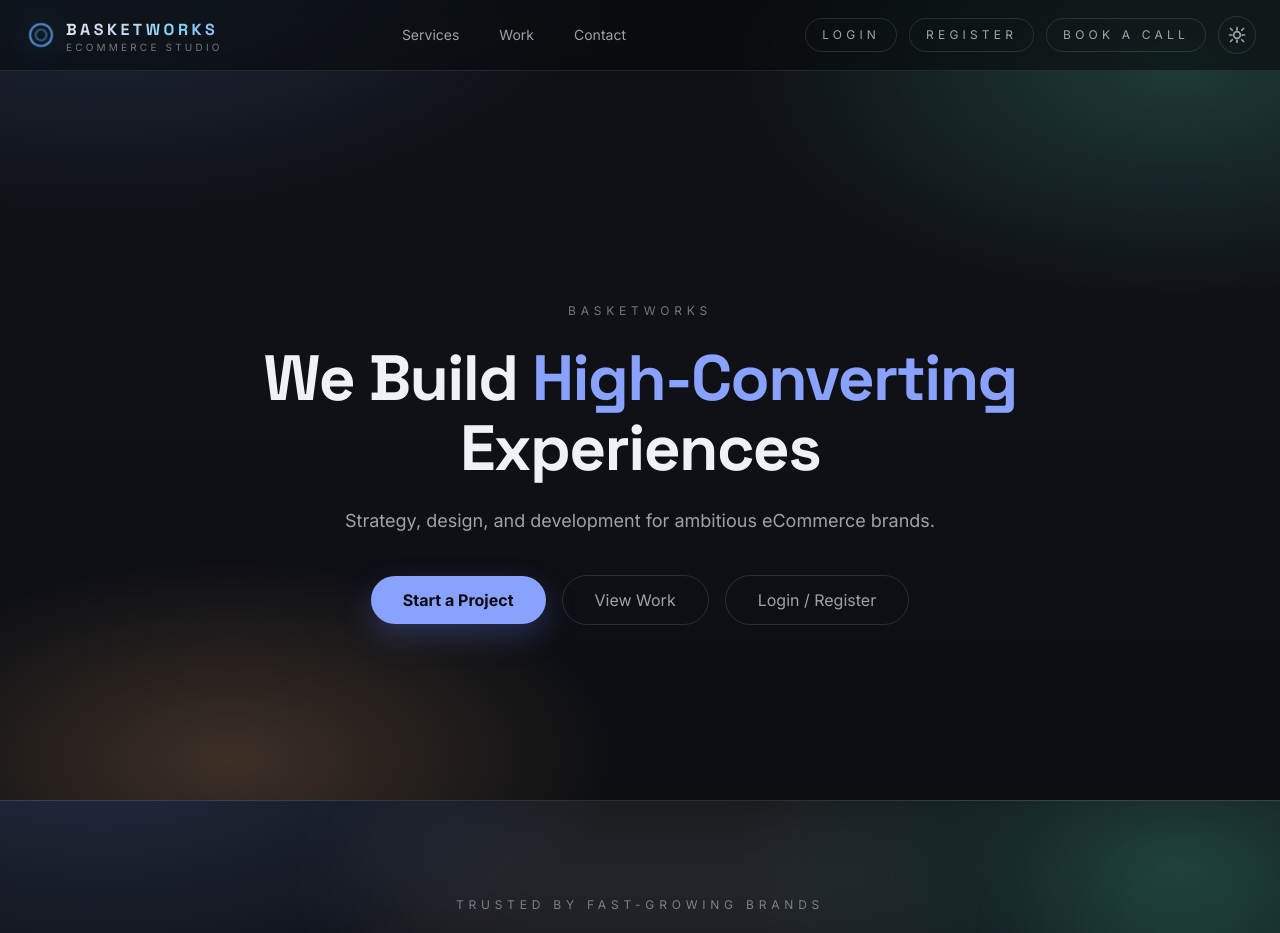
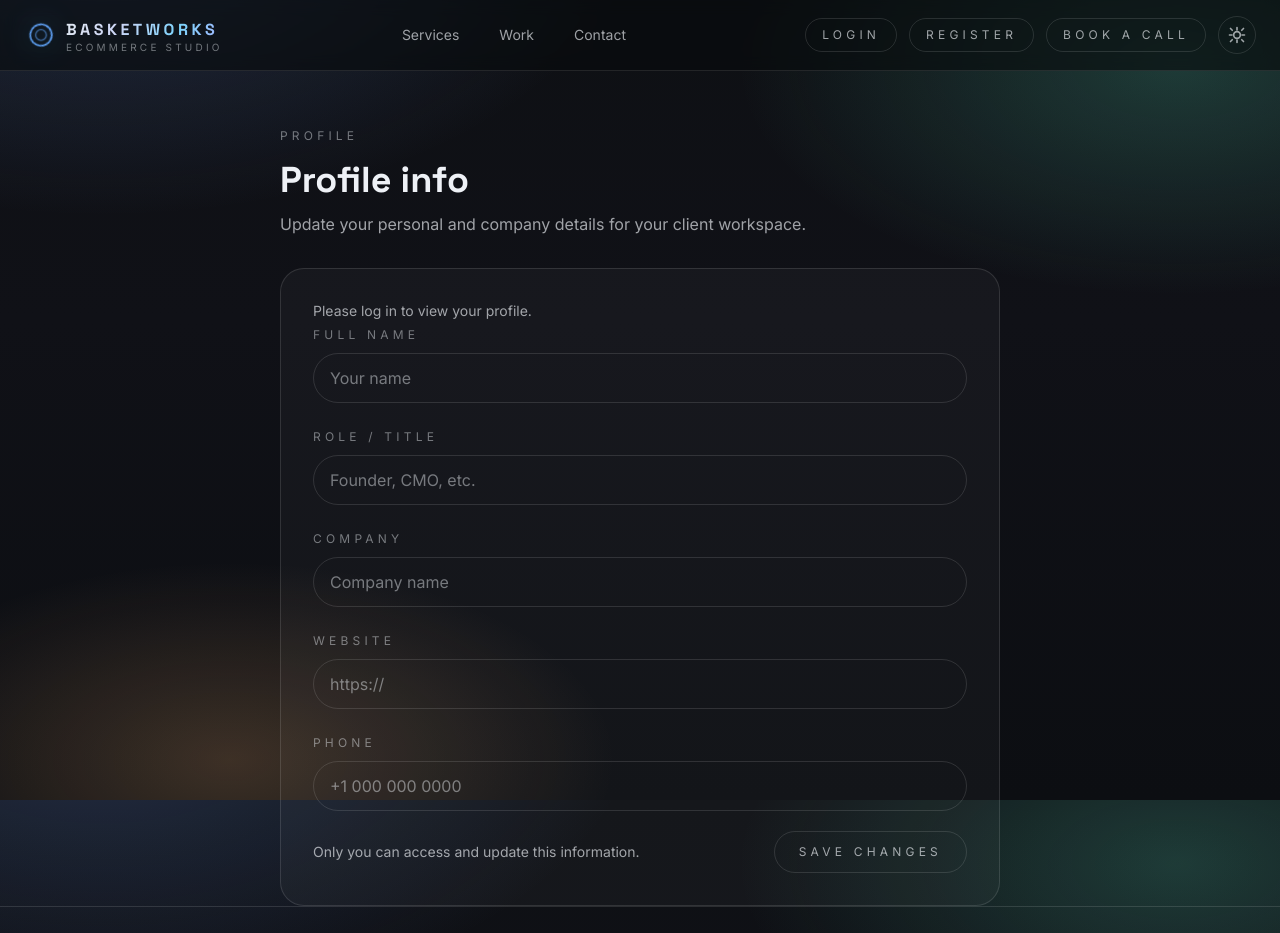
Before and after one commit to Mujahid137/basketworks, a React (Vite) app: page /profile in a window 1280 px wide. Shown: the top 933 px of the page. Built offline with nearby package versions, Linux system fonts and the light colour scheme; no server answers.

Commit message:
Add profile page

```diff
--- /dev/null
+++ b/pages/Profile.tsx
@@ -0,0 +1,199 @@
+import { useEffect, useState } from "react";
+import Navbar from "../src/components/Navbar";
+import Footer from "../src/components/Footer";
+import { supabase } from "../src/lib/supabaseClient";
+
+type ProfileForm = {
+  full_name: string;
+  role: string;
+  company: string;
+  website: string;
+  phone: string;
+};
+
+const emptyProfile: ProfileForm = {
+  full_name: "",
+  role: "",
+  company: "",
+  website: "",
+  phone: "",
+};
+
+export default function Profile() {
+  const [profile, setProfile] = useState<ProfileForm>(emptyProfile);
+  const [loading, setLoading] = useState(true);
+  const [saving, setSaving] = useState(false);
+  const [notice, setNotice] = useState<string | null>(null);
+
+  useEffect(() => {
+    let active = true;
+    const load = async () => {
+      try {
+        const { data: sessionData } = await supabase.auth.getSession();
+        const user = sessionData.session?.user;
+        if (!user) {
+          setNotice("Please log in to view your profile.");
+          return;
+        }
+        const { data, error } = await supabase
+          .from("profiles")
+          .select("full_name, role, company, website, phone")
+          .eq("id", user.id)
+          .single();
+        if (error) throw error;
+        if (active && data) {
+          setProfile({
+            full_name: data.full_name ?? "",
+            role: data.role ?? "",
+            company: data.company ?? "",
+            website: data.website ?? "",
+            phone: data.phone ?? "",
+          });
+        }
+      } catch (err: any) {
+        if (active) {
+          setNotice(err?.message || "Unable to load profile.");
+        }
+      } finally {
+        if (active) setLoading(false);
+      }
+    };
+    load();
+    return () => {
+      active = false;
+    };
+  }, []);
+
+  const handleChange = (field: keyof ProfileForm, value: string) => {
+    setProfile((prev) => ({ ...prev, [field]: value }));
+  };
+
+  const handleSave = async () => {
+    setSaving(true);
+    setNotice(null);
+    try {
+      const { data: sessionData } = await supabase.auth.getSession();
+      const user = sessionData.session?.user;
+      if (!user) {
+        setNotice("Please log in to save changes.");
+        return;
+      }
+      const { error } = await supabase
+        .from("profiles")
+        .update({
+          full_name: profile.full_name || null,
+          role: profile.role || null,
+          company: profile.company || null,
+          website: profile.website || null,
+          phone: profile.phone || null,
+        })
+        .eq("id", user.id);
+      if (error) throw error;
+      setNotice("Profile updated.");
+    } catch (err: any) {
+      setNotice(err?.message || "Save failed.");
+    } finally {
+      setSaving(false);
+    }
+  };
+
+  return (
+    <>
+      <Navbar />
+      <section className="min-h-screen pt-32 pb-24">
+        <div className="max-w-3xl mx-auto px-6">
+          <p className="text-xs uppercase tracking-[0.35em] theme-subtle">
+            Profile
+          </p>
+          <h1 className="mt-4 text-3xl md:text-4xl font-semibold font-display">
+            Profile info
+          </h1>
+          <p className="mt-3 theme-muted">
+            Update your personal and company details for your client workspace.
+          </p>
+
+          <div className="mt-8 rounded-3xl p-6 md:p-8 theme-card">
+            {notice && <p className="mb-6 text-sm theme-muted">{notice}</p>}
+            <div className="grid gap-5">
+              <div>
+                <label className="text-xs uppercase tracking-[0.35em] theme-subtle">
+                  Full name
+                </label>
+                <input
+                  value={profile.full_name}
+                  onChange={(event) => handleChange("full_name", event.target.value)}
+                  placeholder="Your name"
+                  className="mt-2 w-full rounded-full px-4 py-3 theme-input-pill"
+                  disabled={loading}
+                />
+              </div>
+              <div>
+                <label className="text-xs uppercase tracking-[0.35em] theme-subtle">
+                  Role / Title
+                </label>
+                <input
+                  value={profile.role}
+                  onChange={(event) => handleChange("role", event.target.value)}
+                  placeholder="Founder, CMO, etc."
+                  className="mt-2 w-full rounded-full px-4 py-3 theme-input-pill"
+                  disabled={loading}
+                />
+              </div>
+              <div>
+                <label className="text-xs uppercase tracking-[0.35em] theme-subtle">
+                  Company
+                </label>
+                <input
+                  value={profile.company}
+                  onChange={(event) => handleChange("company", event.target.value)}
+                  placeholder="Company name"
+                  className="mt-2 w-full rounded-full px-4 py-3 theme-input-pill"
+                  disabled={loading}
+                />
+              </div>
+              <div className="grid gap-5 md:grid-cols-2">
+                <div>
+                  <label className="text-xs uppercase tracking-[0.35em] theme-subtle">
+                    Website
+                  </label>
+                  <input
+                    value={profile.website}
+                    onChange={(event) => handleChange("website", event.target.value)}
+                    placeholder="https://"
+                    className="mt-2 w-full rounded-full px-4 py-3 theme-input-pill"
+                    disabled={loading}
+                  />
+                </div>
+                <div>
+                  <label className="text-xs uppercase tracking-[0.35em] theme-subtle">
+                    Phone
+                  </label>
+                  <input
+                    value={profile.phone}
+                    onChange={(event) => handleChange("phone", event.target.value)}
+                    placeholder="+1 000 000 0000"
+                    className="mt-2 w-full rounded-full px-4 py-3 theme-input-pill"
+                    disabled={loading}
+                  />
+                </div>
+              </div>
+              <div className="flex flex-col gap-3 md:flex-row md:items-center md:justify-between">
+                <p className="text-sm theme-muted">
+                  Only you can access and update this information.
+                </p>
+                <button
+                  onClick={handleSave}
+                  className="rounded-full px-6 py-3 text-xs uppercase tracking-[0.35em] transition theme-outline-btn"
+                  disabled={saving || loading}
+                >
+                  {saving ? "Saving..." : "Save changes"}
+                </button>
+              </div>
+            </div>
+          </div>
+        </div>
+      </section>
+      <Footer />
+    </>
+  );
+}
--- a/src/App.tsx
+++ b/src/App.tsx
@@ -1,5 +1,14 @@
+import { BrowserRouter, Route, Routes } from "react-router-dom";
 import Home from "../pages/Home";
+import Profile from "../pages/Profile";
 
 export default function App() {
-  return <Home />;
+  return (
+    <BrowserRouter>
+      <Routes>
+        <Route path="/" element={<Home />} />
+        <Route path="/profile" element={<Profile />} />
+      </Routes>
+    </BrowserRouter>
+  );
 }
--- a/src/components/AuthModal.tsx
+++ b/src/components/AuthModal.tsx
@@ -150,8 +150,42 @@ export default function AuthModal({
             animate={{ y: 0, opacity: 1 }}
             exit={{ y: 30, opacity: 0 }}
             transition={{ duration: 0.25, ease: "easeOut" }}
-            className="relative w-full max-w-xl rounded-3xl p-6 md:p-8 theme-card max-h-[85vh] overflow-y-auto"
+            className="relative w-full max-w-5xl rounded-3xl p-6 md:p-8 theme-card max-h-[85vh] overflow-y-auto"
           >
+            <div className="grid gap-8 md:grid-cols-[1.1fr_1fr]">
+              <div className="hidden md:flex flex-col justify-between rounded-3xl border border-white/10 bg-white/5 p-8">
+                <div>
+                  <p className="text-xs uppercase tracking-[0.35em] theme-subtle">
+                    Basketworks
+                  </p>
+                  <h3 className="mt-3 text-3xl font-semibold font-display">
+                    {mode === "login"
+                      ? "Design that converts faster."
+                      : "Launch your next growth phase."}
+                  </h3>
+                  <p className="mt-4 text-sm theme-muted">
+                    {mode === "login"
+                      ? "Welcome back. Manage your project space, briefs, and active work."
+                      : "Create your account to access updates, assets, and reporting."}
+                  </p>
+                </div>
+                <div className="mt-10 space-y-4 text-sm theme-muted">
+                  <div className="flex items-center gap-3">
+                    <span className="h-2 w-2 rounded-full bg-white/60" />
+                    Dedicated agency workspace
+                  </div>
+                  <div className="flex items-center gap-3">
+                    <span className="h-2 w-2 rounded-full bg-white/60" />
+                    Live project status updates
+                  </div>
+                  <div className="flex items-center gap-3">
+                    <span className="h-2 w-2 rounded-full bg-white/60" />
+                    Secure documents & approvals
+                  </div>
+                </div>
+              </div>
+
+              <div>
                 <div className="flex items-center justify-between">
                   <div>
                     <p className="text-xs uppercase tracking-[0.35em] theme-subtle">
@@ -254,7 +288,9 @@ export default function AuthModal({
                 {notice && (
                   <p
                     className={`mt-4 text-sm ${
-                  notice.type === "error" ? "text-red-300" : "text-emerald-200"
+                      notice.type === "error"
+                        ? "text-red-300"
+                        : "text-emerald-200"
                     }`}
                   >
                     {notice.text}
@@ -288,6 +324,8 @@ export default function AuthModal({
                     </>
                   )}
                 </div>
+              </div>
+            </div>
           </motion.div>
         </motion.div>
       )}
--- a/src/components/ProfileDrawer.tsx
+++ b/src/components/ProfileDrawer.tsx
@@ -25,6 +25,7 @@ const sections = [
     title: "Profile info",
     desc: "Name, role, company, and public details.",
     cta: "Edit profile",
+    href: "/profile",
   },
   {
     title: "Account settings",
@@ -208,9 +209,18 @@ export default function ProfileDrawer({
                       </h4>
                       <p className="mt-1 text-sm theme-muted">{section.desc}</p>
                     </div>
-                    <button className="mt-2 rounded-full px-4 py-2 text-[11px] uppercase tracking-[0.3em] transition theme-outline-btn md:mt-0">
-                      {section.cta}
-                    </button>
+                    {section.href ? (
+                      <a
+                        href={section.href}
+                        className="mt-2 rounded-full px-4 py-2 text-[11px] uppercase tracking-[0.3em] transition theme-outline-btn md:mt-0 inline-flex items-center justify-center"
+                      >
+                        {section.cta}
+                      </a>
+                    ) : (
+                      <button className="mt-2 rounded-full px-4 py-2 text-[11px] uppercase tracking-[0.3em] transition theme-outline-btn md:mt-0">
+                        {section.cta}
+                      </button>
+                    )}
                   </div>
                 </div>
               ))}
```
Also changed, not shown: 1 other file (tests, documents, lock files or other folders). Lines whose indentation alone changed are shown as unchanged.
